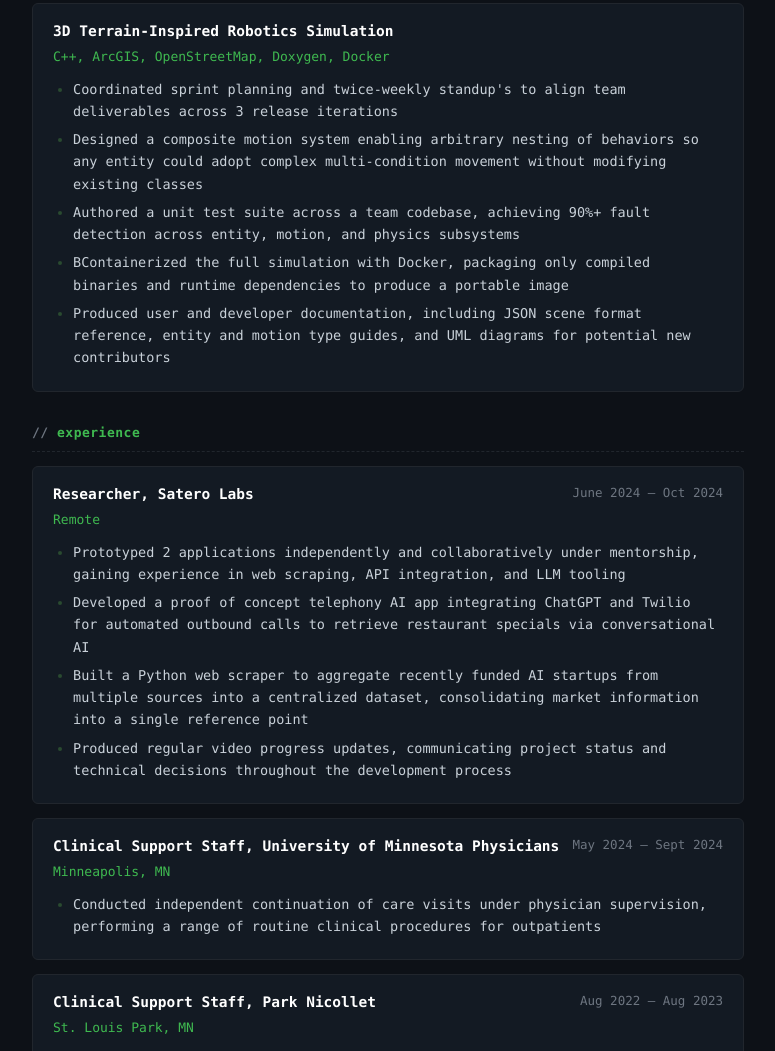
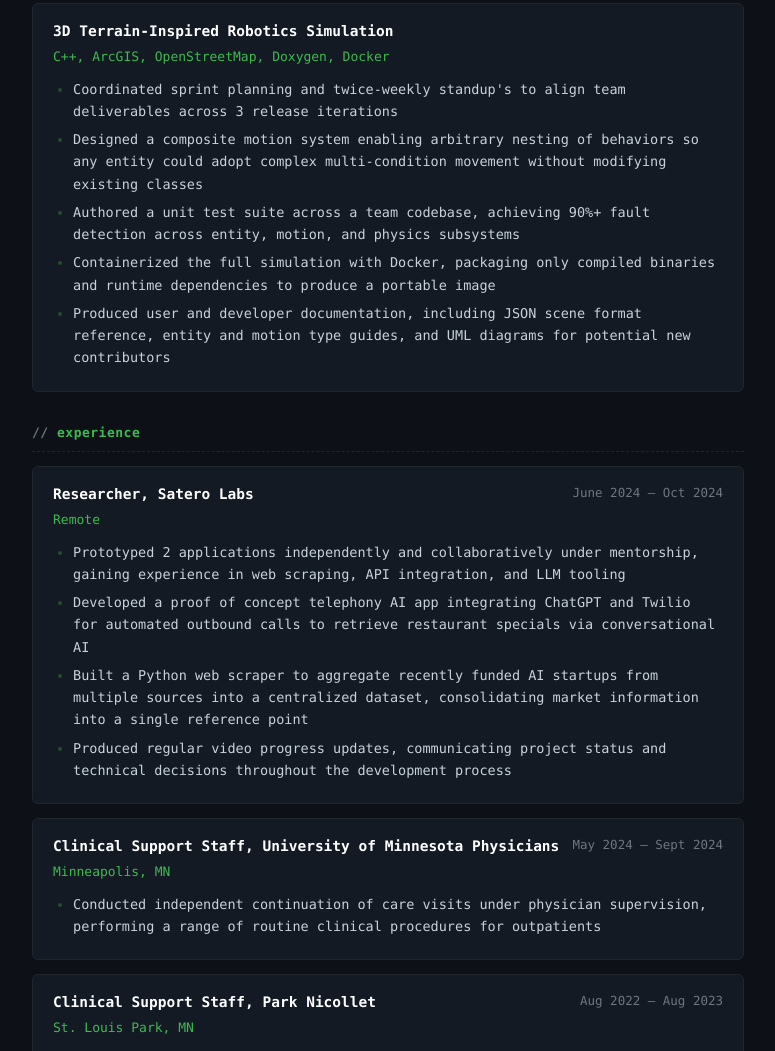
Before and after one commit to teklumezgebo/resume-site-frontend, a plain HTML site: page index.html in a window 1280 px wide. Shown: the part 1534-2585 px from the top of the page, without its empty margins (252-1027 px from the left). Drawn offline with Linux system fonts and the light colour scheme; no server answers.

Commit message:
spelling changes

```diff
--- a/index.html
+++ b/index.html
@@ -107,7 +107,7 @@ allergies, and clinical notes into a JSON response rendered in a provider sideba
 multi-condition movement without modifying existing classes</li>
         <li>Authored a unit test suite across a team codebase, achieving 90%+ fault detection across entity, motion, and physics
 subsystems</li>
-        <li>BContainerized the full simulation with Docker, packaging only compiled binaries and runtime dependencies to produce
+        <li>Containerized the full simulation with Docker, packaging only compiled binaries and runtime dependencies to produce
 a portable image</li>
         <li>Produced user and developer documentation, including JSON scene format reference, entity and motion type guides,
 and UML diagrams for potential new contributors</li>
```
Also changed, not shown: 1 other file.
